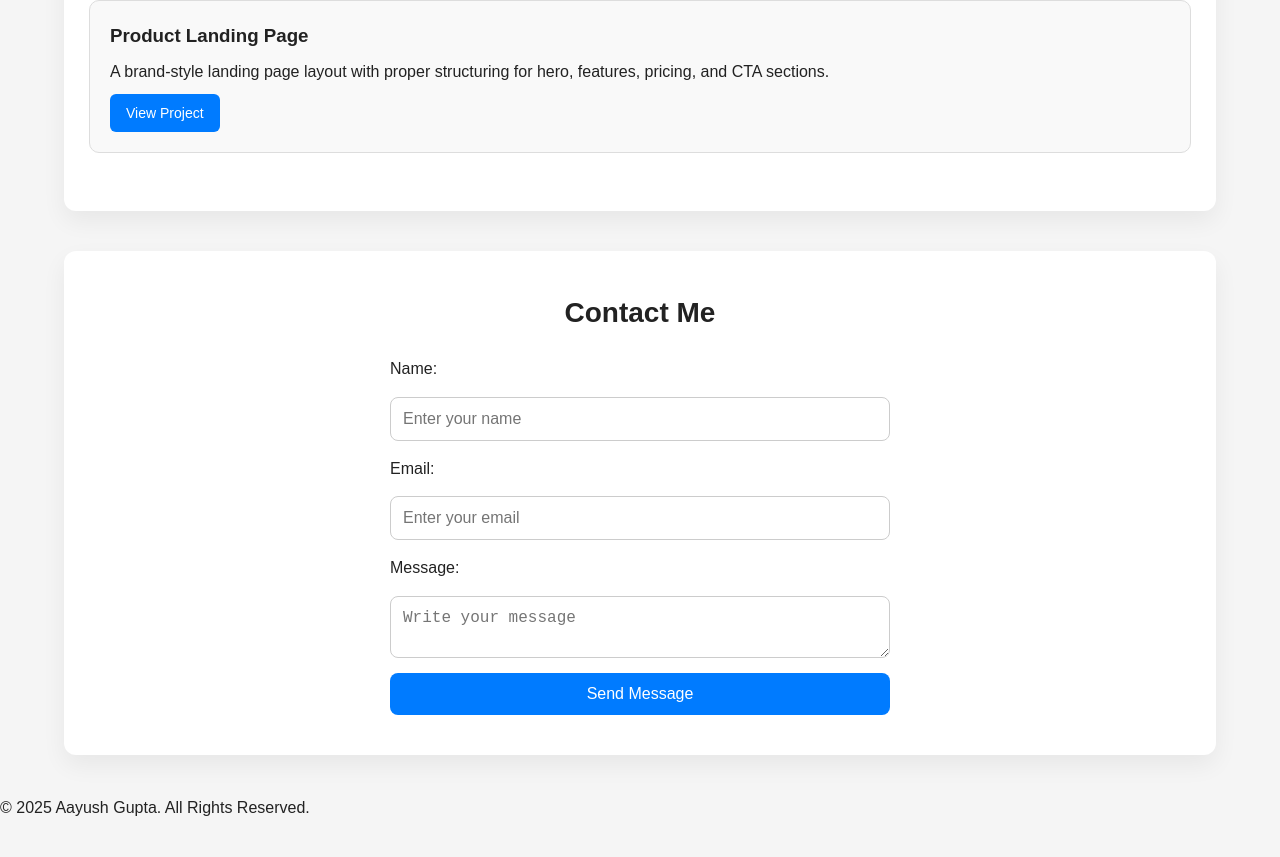
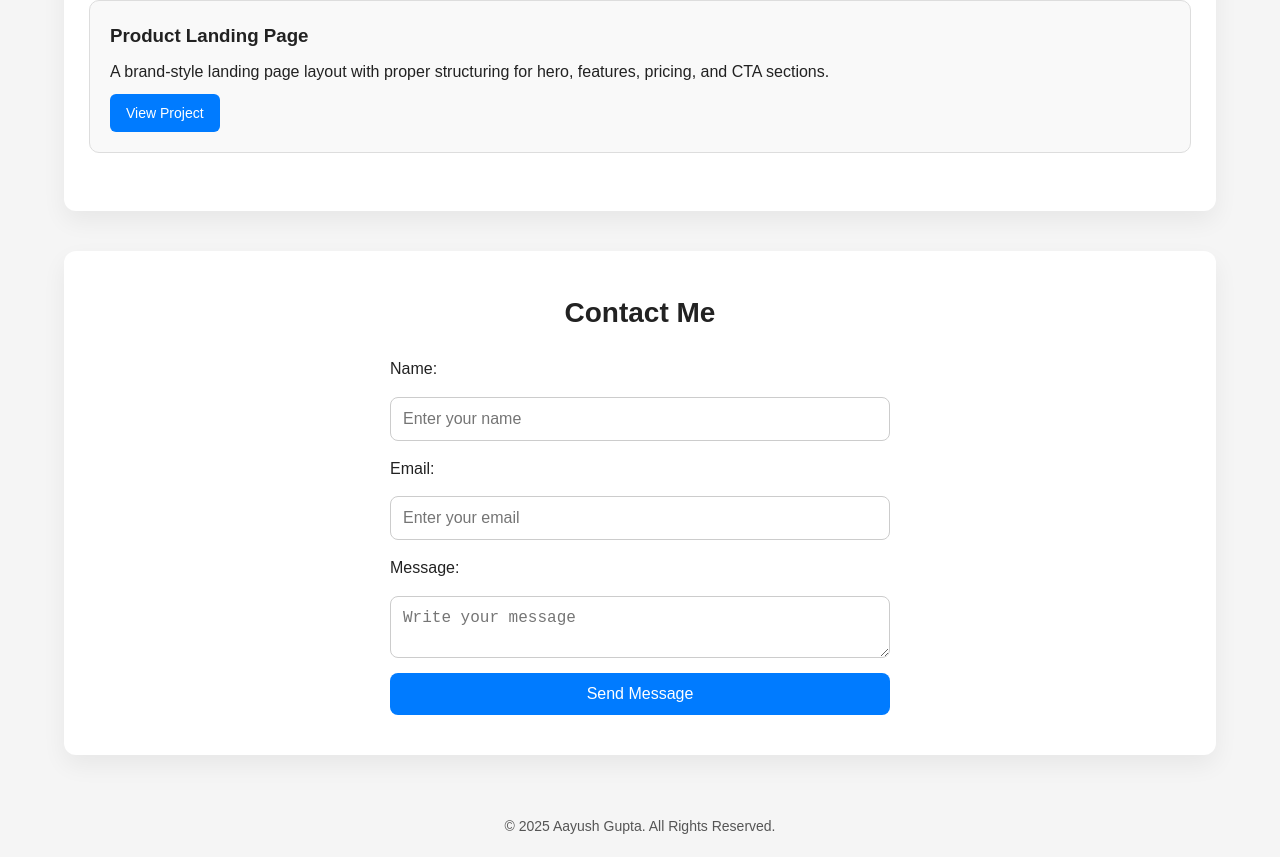
Before and after one commit to San1357/01-Portfolio, a plain HTML site: page index.html in a window 1280 px wide. Shown: the part 1508-2365 px from the top of the page. Before the commit the page ends 2329 px from the top, so only its background shows below. Drawn offline with Linux system fonts and the light colour scheme.

Commit message:
portfolio styled: footer styled

```diff
--- a/style.css
+++ b/style.css
@@ -318,3 +318,17 @@ section {
 #contact button:hover {
   background: #005fcc;
 }
+
+/* ===== Footer ===== */
+footer {
+  text-align: center;
+  padding: 20px;
+  margin-top: 30px;
+  color: #555;
+  font-size: 14px;
+}
+
+/* Smooth scroll */
+html {
+  scroll-behavior: smooth;
+}
```
Also changed, not shown: 1 other file.
